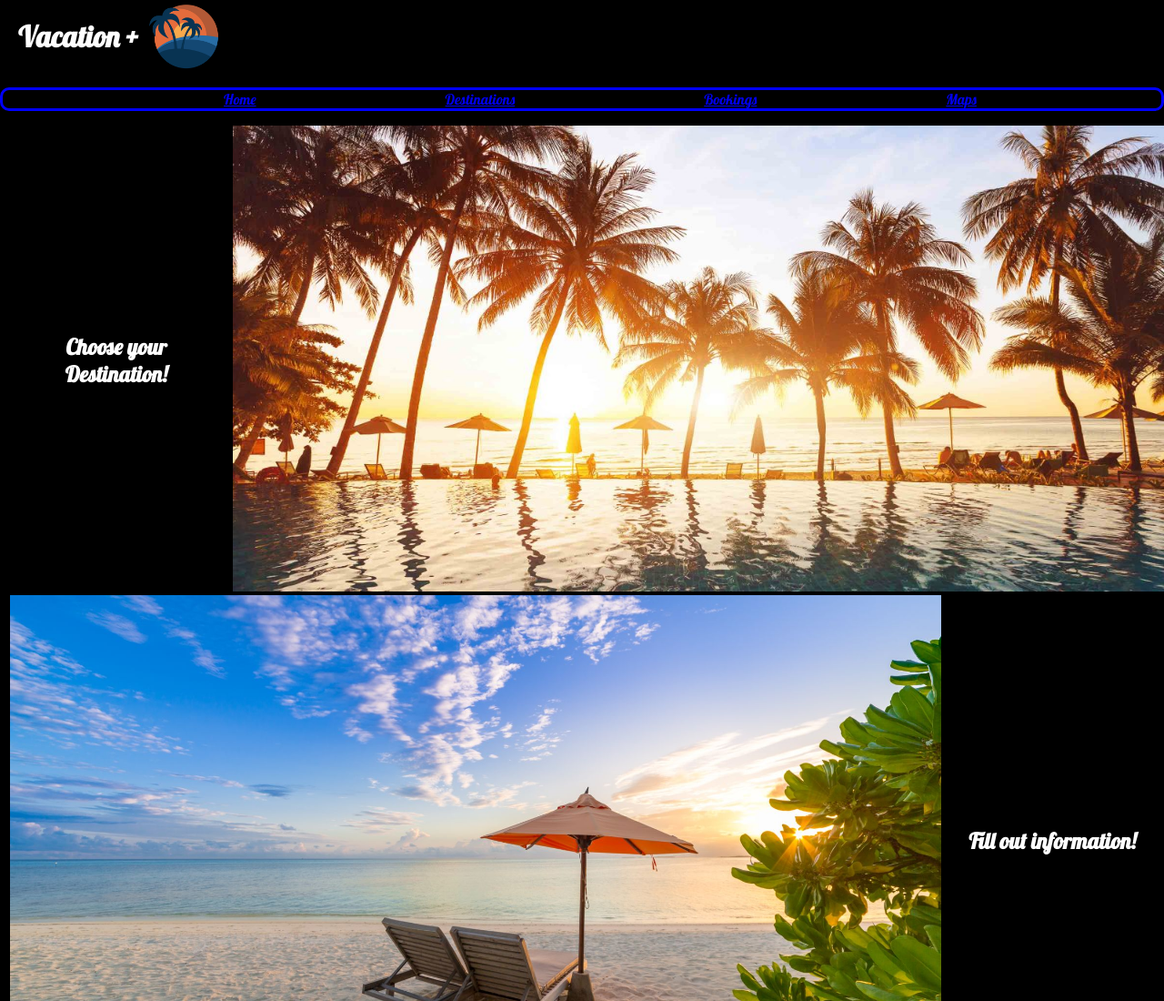
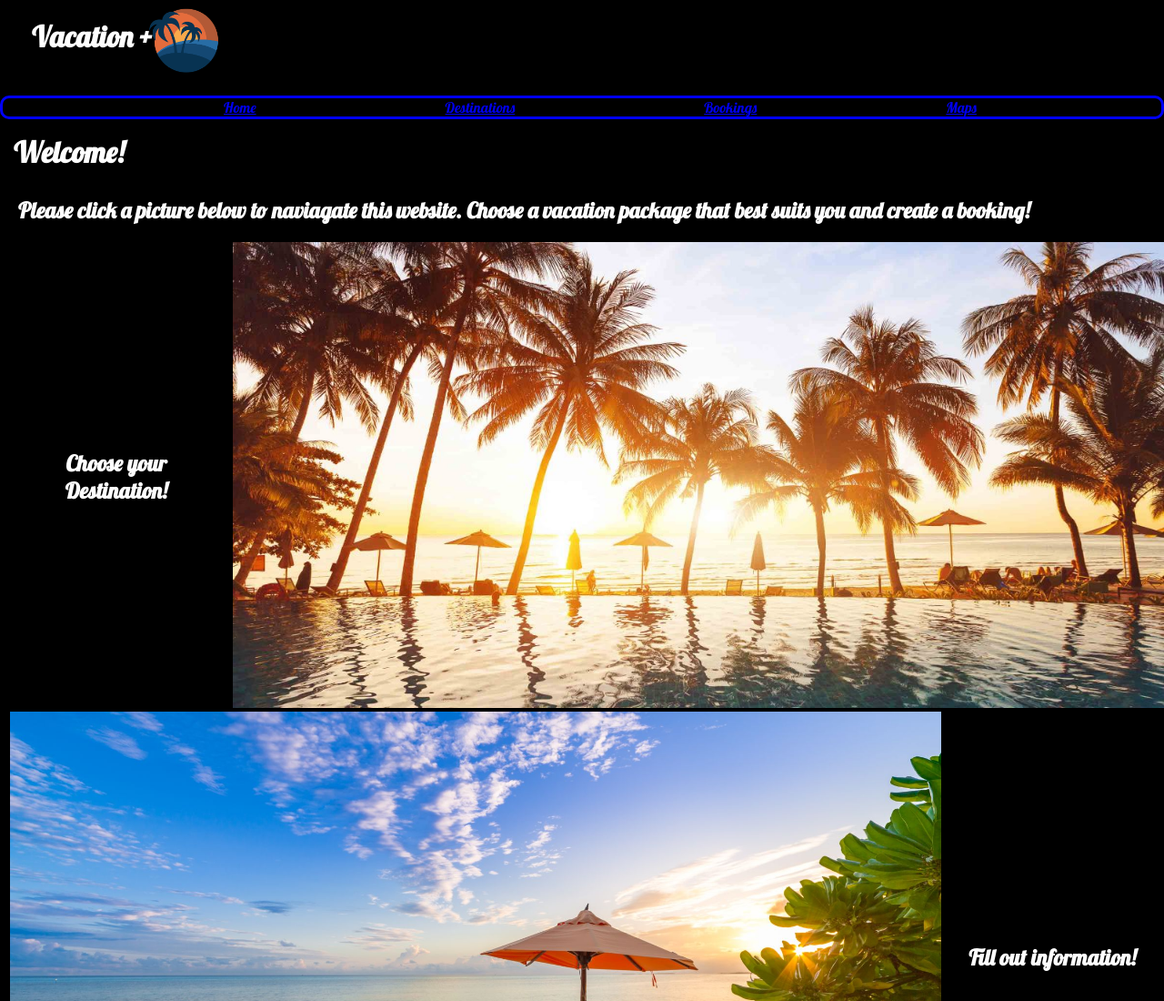
Before and after one commit to SteamyWolf/Vacation-Website, a plain HTML site: page index.html in a window 1280 px wide. Shown: the top 1100 px of the page at 91% size. Drawn offline with Linux system fonts and the light colour scheme.

Commit message:
Updates to H1 and H2 and maps

```diff
--- a/index.html
+++ b/index.html
@@ -23,6 +23,11 @@
         </ul>
     </nav>
 
+    <h1>Welcome!</h1>
+    <h2>Please click a picture below to naviagate this website. Choose a vacation package that best
+        suits you and create a booking!
+    </h2>
+
     <div class="firstImage">
         <h2>Choose your Destination!</h2>
         <a href="destinations.html"><img src="images/best-ideas-1280x640.jpg" alt="sunset"></a>
--- a/main.css
+++ b/main.css
@@ -36,6 +36,15 @@ nav ul li a:active {
 
 nav ul li a:hover {
     color: green;
+}
+
+body h1 {
+    padding-left: 15px;
+    margin-bottom: 9px;
+}
+
+body h2 {
+    padding: 20px;
 }
 
 body {
```
Also changed, not shown: maps.html (+2 -0 lines).
